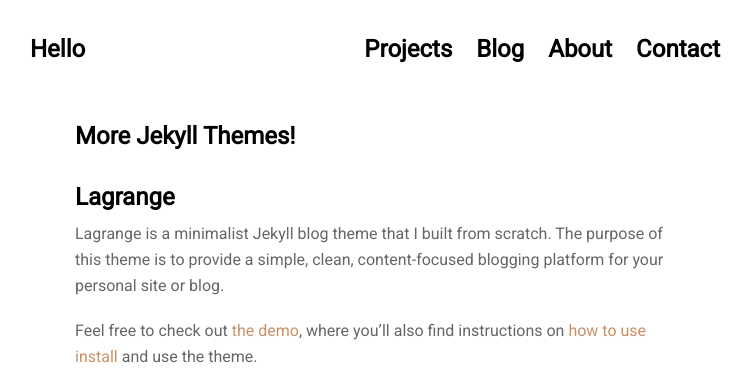
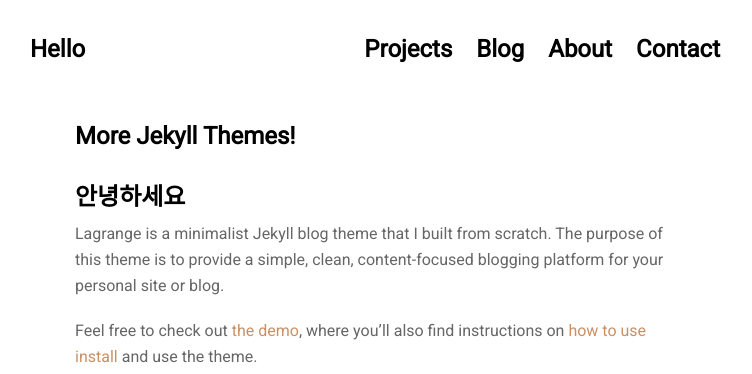
Before and after one commit to watertree34/watertree34.github.io, a Jekyll site: the page built from _posts/2021-07-02-test.md, in a window 1280 px wide. Shown: the top 374 px of the page, without its empty margins (265-1017 px from the left). Built offline with Jekyll 4.4.1, drawn with Linux system fonts in a browser that asks for light colours; nearby versions of some CDN libraries.

Commit message:
Update 2021-07-02-test.md

```diff
--- a/_posts/2021-07-02-test.md
+++ b/_posts/2021-07-02-test.md
@@ -3,7 +3,7 @@
 title: "More Jekyll Themes!"
 ---
 
-#### Lagrange
+#### 안녕하세요
 
 Lagrange is a minimalist Jekyll blog theme that I built from scratch. The purpose of this theme is to provide a simple, clean, content-focused blogging platform for your personal site or blog.
 
```
